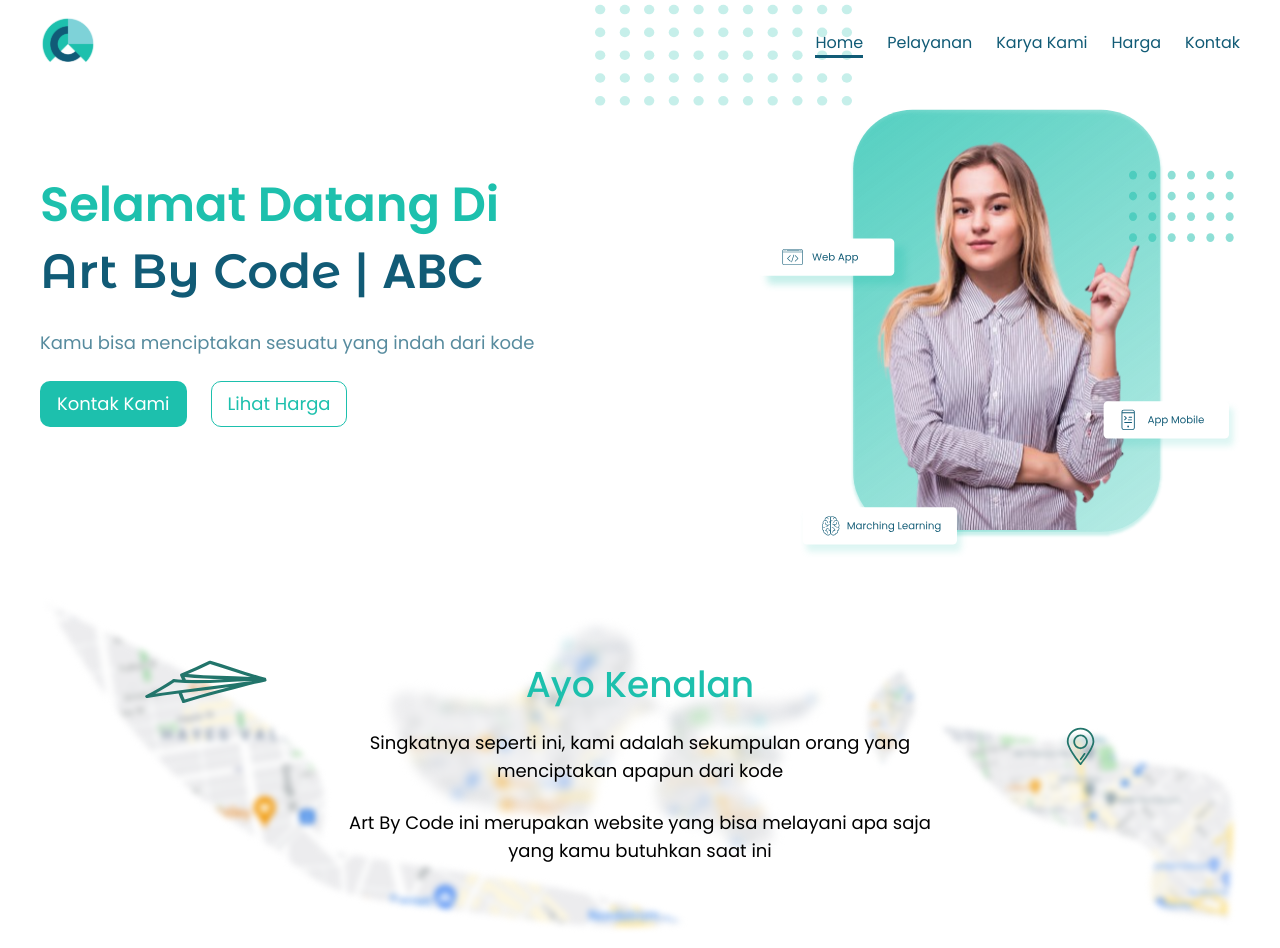
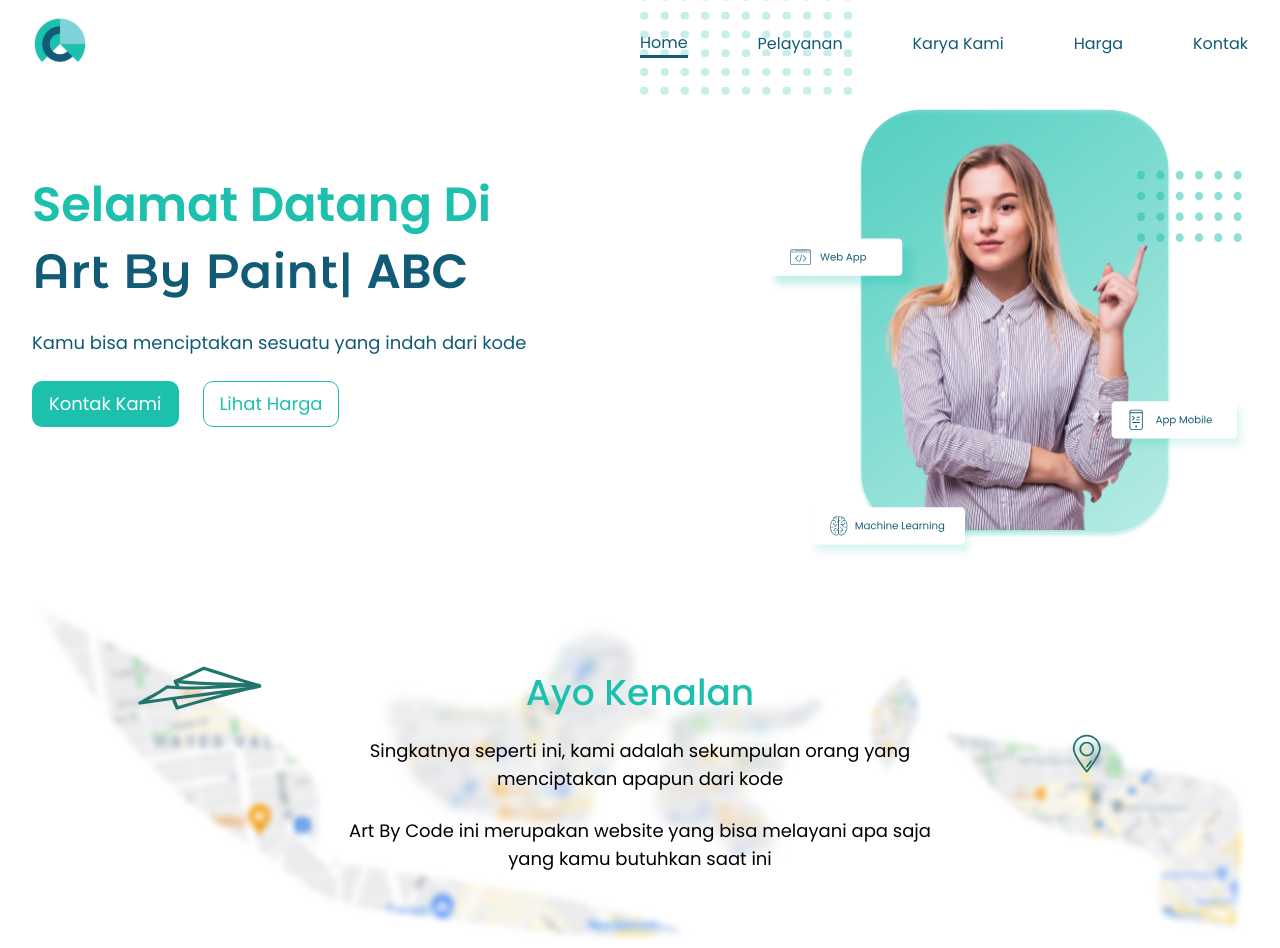
Before and after one commit to sarunk21/landing-page-art-by-code, a Vue app: page / in a window 1280 px wide. Built offline with nearby package versions, Linux system fonts and the light colour scheme; the HTML template or start-up script is replaced by a standard one.

Commit message:
Add animation

```diff
--- a/package.json
+++ b/package.json
@@ -7,7 +7,9 @@
     "build": "vue-cli-service build"
   },
   "dependencies": {
+    "aos": "^2.3.4",
     "core-js": "^3.6.5",
+    "typed.js": "^2.0.12",
     "vue": "^3.0.0",
     "vue-router": "^4.0.0-0"
   },
--- a/src/App.vue
+++ b/src/App.vue
@@ -1,6 +1,17 @@
 <template>
   <router-view />
 </template>
+
+<script>
+import AOS from "aos";
+import "aos/dist/aos.css";
+
+export default {
+  created() {
+    AOS.init();
+  },
+};
+</script>
 
 <style>
 #app {
--- a/src/components/Navbar.vue
+++ b/src/components/Navbar.vue
@@ -1,18 +1,29 @@
 <template>
-  <div class="py-4 flex justify-between items-center">
-    <img src="../assets/img/logo.svg" class="max-h-14" alt="Art By Code Logo" />
+  <div class="py-4 grid grid-cols-12 items-center">
+    <img
+      src="../assets/img/logo.svg"
+      class="max-h-14 col-span-6"
+      alt="Art By Code Logo"
+      data-aos="fade-down"
+      data-aos-duration="1200"
+    />
     <img
       src="../assets/img/dot.svg"
       alt="Dot Img"
-      class="absolute z-0 right-1/3"
+      class="hidden md:block absolute z-0 right-1/3 w-1/6"
     />
     <button
-      class="px-4 py-2 shadow rounded block md:hidden"
+      class="px-4 py-2 shadow rounded ml-auto md:hidden col-span-6"
       @click="open = !open"
     >
       <i class="fa fa-bars"></i>
     </button>
-    <ul class="hidden md:flex z-10">
+    <ul
+      class="z-10 col-span-12 mt-6 justify-between items-center md:mt-0 md:col-span-6 md:flex"
+      :class="[{ block: open }, { hidden: !open }]"
+      :data-aos="!open ? 'fade-left' : ''"
+      data-aos-duration="1300"
+    >
       <li class="active"><a href="#">Home</a></li>
       <li><a href="#">Pelayanan</a></li>
       <li><a href="#">Karya Kami</a></li>
@@ -20,22 +31,14 @@
       <li><a href="#">Kontak</a></li>
     </ul>
   </div>
-  <ul class="flex-col md:hidden z-10 duration-200" v-if="open">
-    <li class="active"><a href="#">Home</a></li>
-    <li><a href="#">Pelayanan</a></li>
-    <li><a href="#">Karya Kami</a></li>
-    <li><a href="#">Harga</a></li>
-    <li><a href="#">Kontak</a></li>
-  </ul>
 </template>
 
 <script>
-import { ref } from "vue";
 export default {
-  setup() {
-    const open = ref(false);
-
-    return { open };
+  data() {
+    return {
+      open: false,
+    };
   },
 };
 </script>
@@ -50,8 +53,9 @@ a {
 }
 
 li {
-  @apply md:ml-6 border-b border-white duration-200;
+  @apply border-b border-white duration-200;
 }
+
 li:hover {
   border-bottom: 3px solid #115b76;
 }
--- a/src/views/Home.vue
+++ b/src/views/Home.vue
@@ -1,16 +1,28 @@
 <template>
-  <div class="container mx-auto px-10">
+  <div class="container mx-auto px-8">
     <Navbar />
     <div class="grid grid-cols-12 mt-5">
       <div class="col-span-12 md:col-span-6 mt-1 md:mt-16">
-        <h1 class="title" style="color: #1dc0ad">Selamat Datang Di</h1>
+        <h1
+          class="title"
+          style="color: #1dc0ad"
+          data-aos="fade-right"
+          data-aos-duration="1200"
+        >
+          Selamat Datang Di
+        </h1>
         <h1 class="title font-montserrat" style="color: #115b76">
-          Art By Code | <span class="font-poppins">ABC</span>
+          Art By <span id="judul"></span> <span class="font-poppins">ABC</span>
         </h1>
-        <p class="text-sm md:text-lg my-6 opacity-70" style="color: #115b76">
+        <p
+          class="text-sm md:text-lg my-6 opacity-70"
+          style="color: #115b76"
+          data-aos="zoom-in"
+          data-aos-duration="800"
+        >
           Kamu bisa menciptakan sesuatu yang indah dari kode
         </p>
-        <div class="flex">
+        <div class="flex" data-aos="fade-up" data-aos-duration="1300">
           <button class="px-4 py-2 text-sm md:text-lg mr-6 btn-contact">
             Kontak Kami
           </button>
@@ -25,26 +37,41 @@
           alt="Hero Image"
           class="ml-auto"
           style="max-height: 450px"
+          data-aos="fade-left"
+          data-aos-offset="500"
+          data-aos-duration="1000"
         />
       </div>
     </div>
-    <div class="grid grid-cols-12 mt-8">
+    <div class="grid grid-cols-12 mt-10">
       <div
-        class="grid items-center justify-items-center col-span-12 bg-contain bg-no-repeat bg-center"
-        style="height: 350px"
+        class="grid items-center justify-items-center col-span-12 bg-contain bg-no-repeat bg-center map"
         :style="{ backgroundImage: `url(${require('@/assets/img/map.svg')})` }"
       >
         <div
           class="flex flex-col justify-center items-center md:w-1/2 text-center"
         >
-          <h1 class="text-2xl md:text-4xl font-medium" style="color: #1dc0ad">
+          <h1
+            class="text-2xl md:text-4xl font-medium"
+            style="color: #1dc0ad"
+            data-aos="fade-up"
+            data-aos-duration="1200"
+          >
             Ayo Kenalan
           </h1>
-          <p class="my-6 text-xs md:text-lg">
+          <p
+            class="my-6 text-xs md:text-lg"
+            data-aos="fade-left"
+            data-aos-duration="1200"
+          >
             Singkatnya seperti ini, kami adalah sekumpulan orang yang
             menciptakan apapun dari kode
           </p>
-          <p class="text-xs md:text-lg">
+          <p
+            class="text-xs md:text-lg"
+            data-aos="fade-right"
+            data-aos-duration="1200"
+          >
             Art By Code ini merupakan website yang bisa melayani apa saja yang
             kamu butuhkan saat ini
           </p>
@@ -56,16 +83,38 @@
 
 <script>
 import Navbar from "../components/Navbar.vue";
+import Typed from "typed.js";
+import { onMounted } from "vue";
 
 export default {
   name: "Home",
   components: { Navbar },
+  setup() {
+    onMounted(() => {
+      const judul = document.getElementById("judul");
+      let type = new Typed(judul, {
+        strings: ["Brush ^1000", "Paint ^1200", "Code ^100"],
+        typeSpeed: 70,
+        backSpeed: 60,
+      });
+    });
+  },
 };
 </script>
 
 <style scoped>
 .title {
   @apply text-2xl font-semibold leading-snug md:text-5xl md:leading-snug;
+}
+
+.map {
+  height: 200px;
+}
+
+@media (min-width: 768px) {
+  .map {
+    height: 350px;
+  }
 }
 
 .btn-contact {
@@ -75,10 +124,20 @@ export default {
   @apply border border-opacity-0 duration-200;
 }
 
+.btn-contact:hover {
+  background-color: #28dac5;
+}
+
 .btn-price {
   border-color: #1dc0ad;
   color: #1dc0ad;
   border-radius: 10px;
   @apply border duration-200;
 }
+
+.btn-price:hover {
+  border-color: #00ebcf;
+  color: #00ebcf;
+  @apply shadow-md;
+}
 </style>
```
Also changed, not shown: src/assets/img/hero.svg, 1 other file (tests, documents, lock files or other folders).
